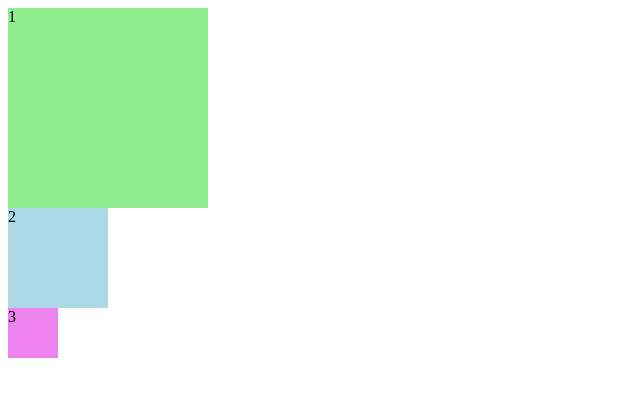
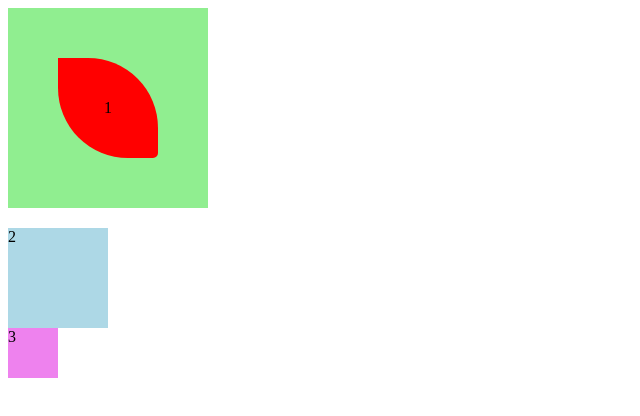
Before and after one commit to NeoPhyte27/css-season-2, a plain HTML site: page box-model/box_model.html in a window 1280 px wide. Shown: the whole page, without its empty margins (0-640 px from the left). Drawn offline with Linux system fonts and the light colour scheme.

Commit message:
memodifikasi sedikit

```diff
--- a/box-model/box_model.html
+++ b/box-model/box_model.html
@@ -4,12 +4,43 @@
   <head>
     <meta charset="UTF-8">
     <meta name="viewport" content="width=device-width, initial-scale=1.0">
+    <style>
+      .satu {
+        width: 200px;
+        height: 200px;
+        background-color: rgb(144, 238, 144);
+        /* display: inline-block; */
+        margin-bottom: 20px;
+        text-align: center;
+      }
+
+      .satu p {
+        display: inline-block;
+        background-color: red;
+        height: 100px;
+        width: 100px;
+        line-height: 100px;
+        margin: 50px;
+        border-radius: 0px 70px 5px 70px;
+      }
+
+      .dua {
+        width: 100px;
+        height: 100px;
+        background-color: lightblue;
+      }
+
+      .tiga {
+        width: 50px;
+        height: 50px;
+        background-color: violet;
+      }
+    </style>
     <title>box-model</title>
-    <link rel="stylesheet" href="style.css">
   </head>
 
   <body>
-    <div class="satu">1</div>
+    <div class="satu"><p>1</p></div>
     <div class="dua">2</div>
     <div class="tiga">3</div>
   </body>
--- a/box-model/style.css
+++ /dev/null
@@ -1,17 +0,0 @@
-.satu {
-  width: 200px;
-  height: 200px;
-  background-color: rgb(144, 238, 144);
-}
-
-.dua {
-  width: 100px;
-  height: 100px;
-  background-color: lightblue;
-}
-
-.tiga {
-  width: 50px;
-  height: 50px;
-  background-color: violet;
-}
```
Also changed, not shown: box-model/box-model.txt.
